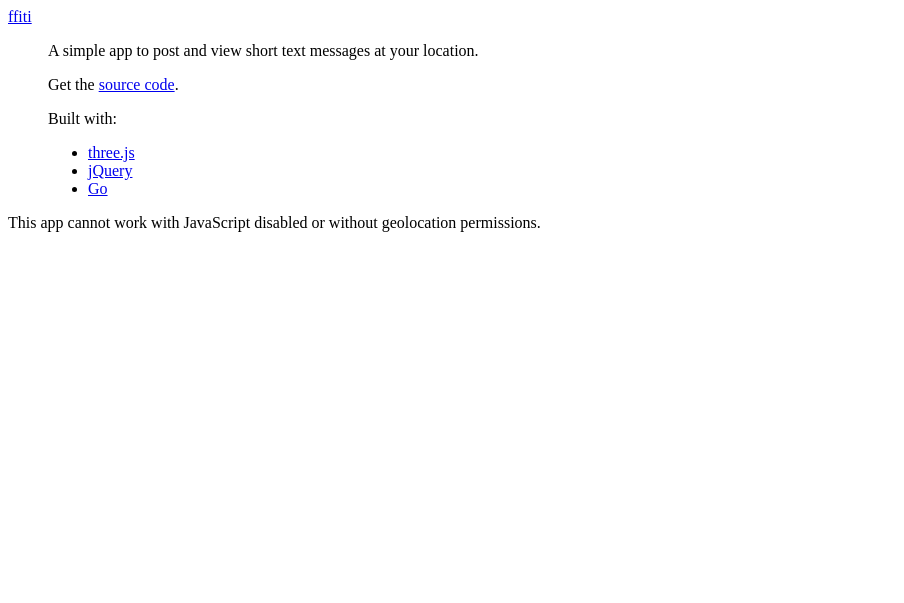
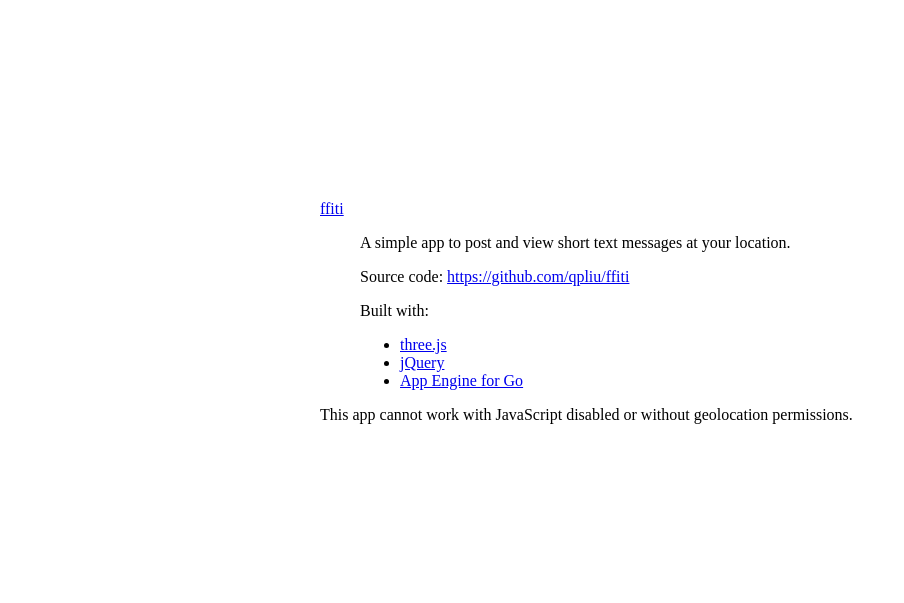
Before and after one commit to qpliu/ffiti, a plain HTML site: page appengine/documents/index.html in a window 1280 px wide. Shown: the whole page, without its empty margins (0-904 px from the left). Drawn offline with nearby package versions, Linux system fonts and the light colour scheme.

Commit message:
Continue working on interface.

```diff
--- a/appengine/documents/index.html
+++ b/appengine/documents/index.html
@@ -9,13 +9,13 @@
 <script src="/ffiti.js" type="text/javascript"></script>
 </head>
 <body>
-<div id="input" style="display:none;">
-<textarea id="msg"></textarea>
-<input id="post" type="button" value="Post"/>
-<input id="cancel" type="button" value="Cancel"/>
+<div id="input" class="overlay" style="display:none;">
+    <textarea id="msg"></textarea>
+    <input id="post" type="button" value="Post"/>
+    <input id="cancel" type="button" value="Cancel"/>
 </div>
 <div id="viewport"></div>
-<div id="about">
+<div id="about" class="overlay">
     <a href="https://ffiti-app.appspot.com">ffiti</a>
     <span id="version"></span>
     <blockquote>
@@ -23,20 +23,20 @@
         A simple app to post and view short text messages at your location.
         </p>
         <p>
-        Get the <a href="https://github.com/qpliu/ffiti">source code</a>.
+        Source code: <a href="https://github.com/qpliu/ffiti">https://github.com/qpliu/ffiti</a>
         </p>
         <p>
         Built with:
         <ul>
             <li><a href="http://threejs.org/">three.js</a></li>
             <li><a href="http://jquery.com/">jQuery</a></li>
-            <li><a href="http://golang.org/">Go</a></li>
+            <li><a href="https://developers.google.com/appengine/docs/go/">App Engine for Go</a></li>
         </ul>
         </p>
     </blockquote>
     <div id="unsupported">
-        This app cannot work with JavaScript disabled or without geolocation
-        permissions.
+        This app cannot work with JavaScript disabled or without
+            geolocation permissions.
     </div>
 </div>
 <table id="debug" style="display:none;">
--- a/appengine/documents/style.css
+++ b/appengine/documents/style.css
@@ -1,11 +1,13 @@
-#input {
+.overlay {
+    position: absolute;
+    margin: auto;
+    top: 0;
+    left: 0;
+    bottom: 0;
+    right: 0;
+    width: 50%;
+    height: 50%;
     z-index: 2;
-    position: absolute;
-}
-
-#about {
-    z-index: 2;
-    position: absolute;
 }
 
 #viewport {
```
